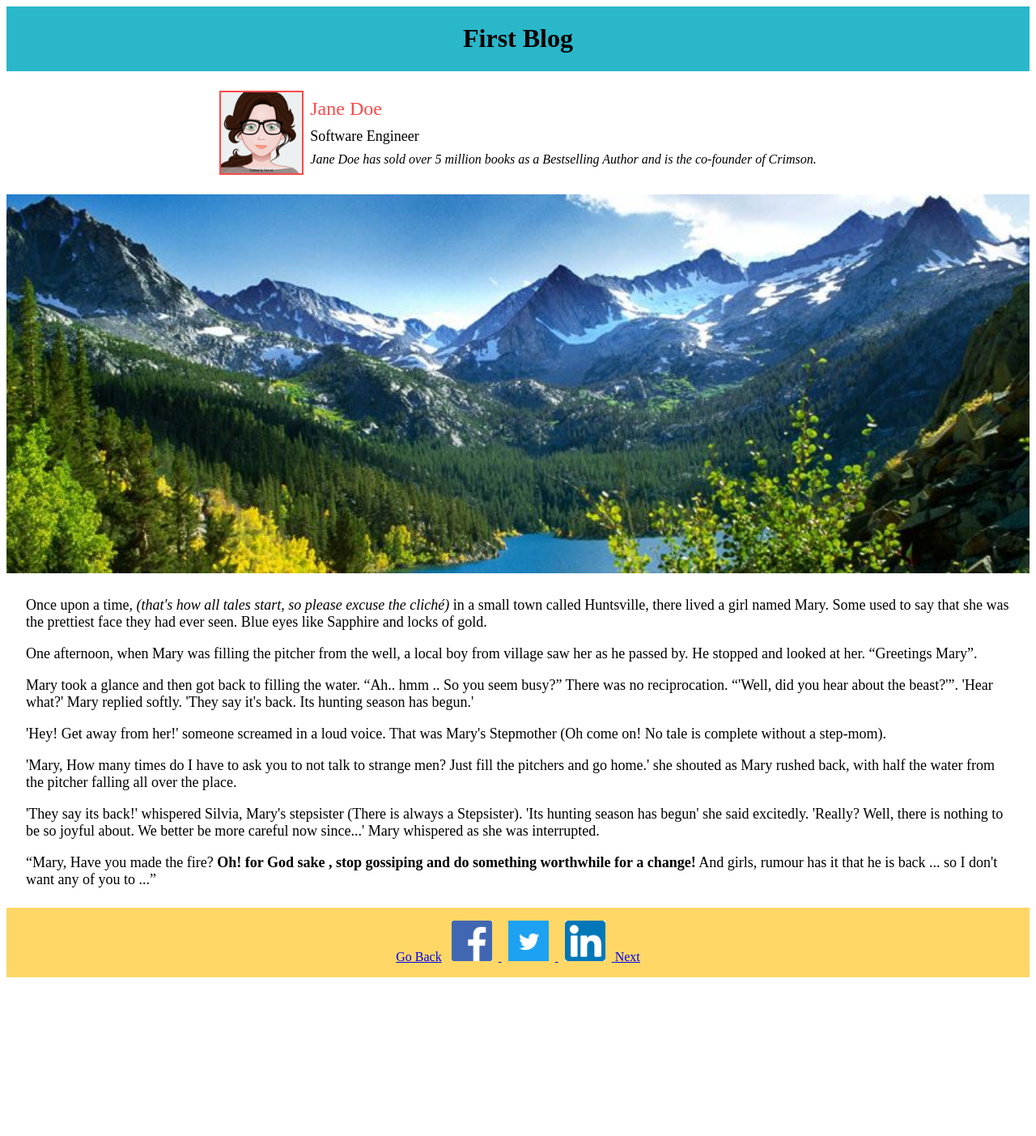
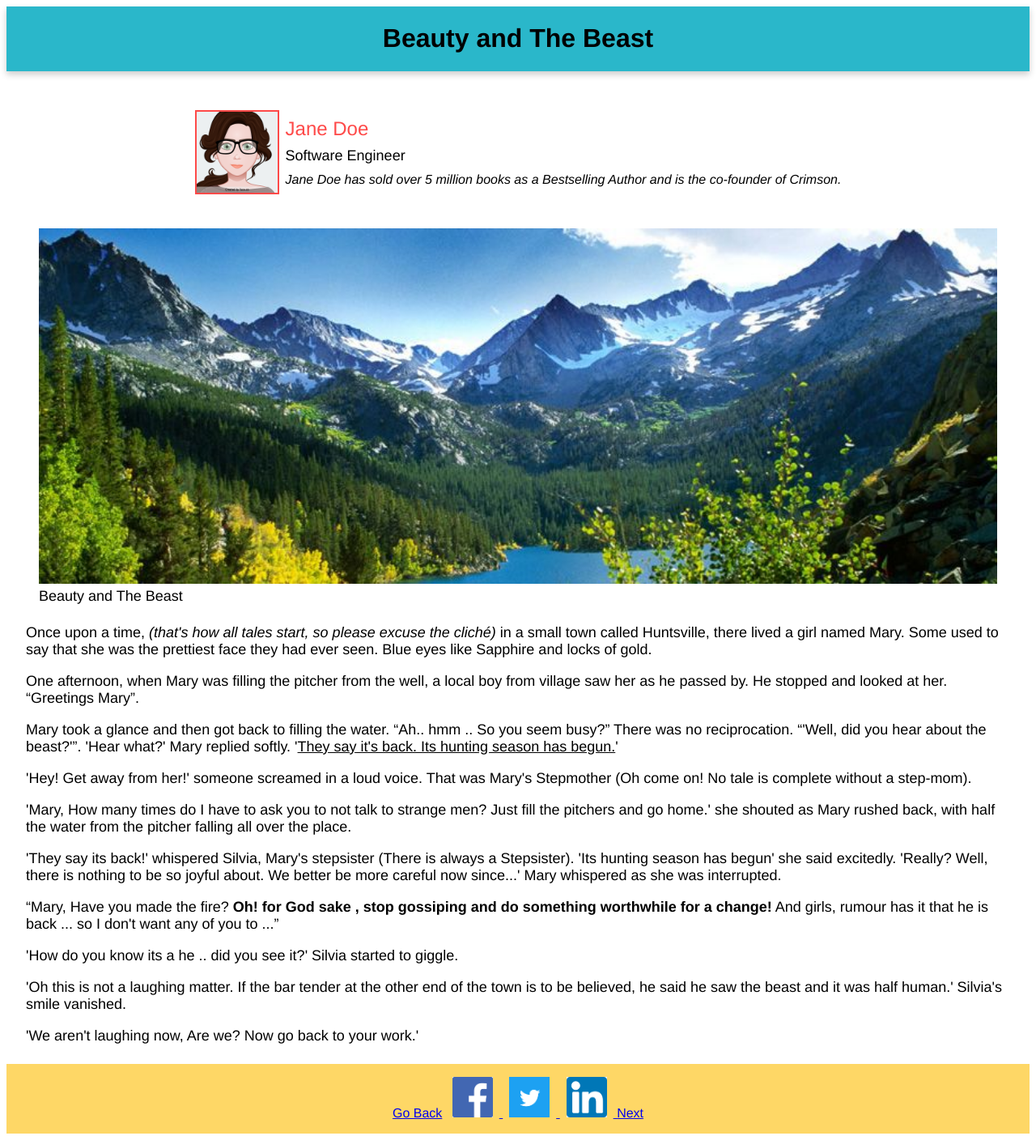
Before and after one commit to pallavisingh85/personalblog, a plain HTML site: page pages/blog.html in a window 1280 px wide. Shown: the whole page at 81% size. Before the commit the page ends 1215 px from the top, so only its background shows below. Drawn offline with Linux system fonts and the light colour scheme.

Commit message:
Indentation

```diff
--- a/pages/blog.html
+++ b/pages/blog.html
@@ -1,16 +1,16 @@
 <!DOCTYPE html>
 <html lang="en">
     <head>
-        <meta charset="utf-8" />
-        <title>My Blog Post</title>
+        <meta charset="utf-8"/>
+        <title>Beauty and The Beast</title>
         <meta content="width=device-width, initial-scale=1" name="viewport"/>
         <link rel="stylesheet" href="../styles/blog-style.css">
     </head>
     <body>
     <div class="container">
-        <div class="header">
-            <h1>First Blog</h1>
-        </div>
+        <header>
+            <h1>Beauty and The Beast</h1>
+        </header>
         <div class="author">
             <img class="box avatar" src="../assets/avatar.png" alt="avatar">
             <div class="about-author">
@@ -20,8 +20,12 @@
             </div>
         </div>
         <div class="content">
-            <img src="../assets/cover.jpg" alt="mountains">
-            <div class="blog">
+            <figure>
+                <img src="../assets/cover.jpg" alt="mountains">
+                <figcaption>Beauty and The Beast</figcaption>
+            </figure>
+
+            <article class="blog">
                 <p>Once upon a time, <em>(that's how all tales start, so please excuse the cliché)</em> in a small town called
                     Huntsville, there lived a girl named Mary. Some used to say that she was the prettiest face they had
                     ever seen. Blue eyes like Sapphire and locks of gold.</p>
@@ -30,7 +34,7 @@
                 <p>Mary took a glance and then got back to filling the water.
                     <q>Ah.. hmm .. So you seem busy?</q> There was no reciprocation. <q>'Well, did you hear about the beast?'</q>.
                     'Hear what?' Mary replied softly.
-                    'They say it's back. Its hunting season has begun.'</p>
+                    '<u>They say it's back. Its hunting season has begun.</u>'</p>
                 <p>'Hey! Get away from her!' someone screamed in a loud voice. That was Mary's Stepmother (Oh come on! No
                     tale is complete without a step-mom).</p>
                 <p>'Mary, How many times do I have to ask you to not talk to strange men? Just fill the pitchers and go
@@ -41,9 +45,13 @@
                     be more careful now since...' Mary whispered as she was interrupted.</p>
                 <p><q>Mary, Have you made the fire? <strong>Oh! for God sake , stop gossiping and do something worthwhile for a
                     change!</strong> And girls, rumour has it that he is back ... so I don't want any of you to ...</q></p>
-            </div>
+                <p>'How do you know its a he .. did you see it?' Silvia started to giggle.</p>
+                <p>'Oh this is not a laughing matter. If the bar tender at the other end of the town is to be believed,
+                    he said he saw the beast and it was half human.' Silvia's smile vanished.</p>
+                <p>'We aren't laughing now, Are we? Now go back to your work.'</p>
+            </article>
         </div>
-        <div class="footer">
+        <footer class="footer">
             <a href="../index.html">Go Back</a>
             <a href="https://www.facebook.com/">
                 <img  src="../assets/fb.png" alt="facebook">
@@ -55,7 +63,7 @@
                 <img  src="../assets/linkedin.png" alt="linkedin">
             </a>
             <a href="../index.html">Next</a>
-        </div>
+        </footer>
     </div>
     </body>
 </html>
--- a/styles/blog-style.css
+++ b/styles/blog-style.css
@@ -1,4 +1,8 @@
-.container{
+body {
+    font-family: "Helvetica Neue", Arial, sans-serif;
+}
+
+.container {
     display: grid;
     grid-template-areas:
     "hd"
@@ -7,71 +11,73 @@
     "ft";
 }
 
-.header{
+header {
     grid-area: hd;
     background: #2ab7ca;
     text-align: center;
+    box-shadow: 0 4px 8px 0 rgba(0,0,0,0.2);
+    margin-bottom: 24px;
 }
 
-.author{
+.author {
     grid-area: au;
     padding: 24px;
     display: flex;
     justify-content: center;
 }
 
-.about-author{
+.about-author {
     display: flex;
     flex-direction: column;
     padding-left: 8px;
     justify-content: space-evenly;
 }
 
-#author-name{
+#author-name {
     font-size: 24px;
     color: #fe4a49
 }
 
-#author-title{
+#author-title {
     font-size: 18px;
 }
 
-#author-description{
+#author-description {
     font-size: 16px;
     font-style:italic;
 }
 
-.content{
+.content {
     grid-area: main;
     font-size: 18px;
 }
 
-.content img{
+.content img {
     width: 100%;
 }
 
-.blog{
+.blog {
     margin: 24px;
 }
 
-.footer{
+footer {
     grid-area: ft;
     text-align: center;
     background: #fed766;
     padding:16px;
 }
 
-.footer img{
+footer img {
     width: 50px;
     padding-left: 8px;
     padding-right: 8px;
 }
 
-.box{
+.box {
     border: 2px solid #fe4a49;
 }
 
-.avatar{
+.avatar {
     width: 100px;
     height: auto;
 }
--- a/styles/card.css
+++ b/styles/card.css
@@ -15,18 +15,18 @@ img {
     width: 100%;
 }
 
-button{
+button {
     background: #fe4a49;
     color: #fed766;
     padding: 8px;
     border-radius: 4px;
 }
 
-.button-text{
+.button-text {
     color: white;
     text-decoration: none;
 }
 
-.card-desc{
+.card-desc {
     padding: 8px;
 }
--- a/styles/container.css
+++ b/styles/container.css
@@ -1,4 +1,4 @@
-.container{
+.container {
     display: grid;
     grid-template-areas:
     "hd"
@@ -18,7 +18,7 @@
     }
 }
 
-@media (min-width: 1101px){
+@media (min-width: 1101px) {
     .container{
         display: grid;
         grid-template-columns: 0.2fr 0.4fr 0.4fr;
--- a/styles/content.css
+++ b/styles/content.css
@@ -2,4 +2,4 @@
     grid-area: main;
     display: flex;
     flex-wrap: wrap;
-  }
+}
--- a/styles/style.css
+++ b/styles/style.css
@@ -2,14 +2,16 @@
 @import url("card.css");
 @import url("content.css");
 
-  .header{
+body{
+    font-family: "Helvetica Neue", Arial, sans-serif;
+}
+
+header{
     grid-area: hd;
     text-align: center;
     background: #2ab7ca;
-  }
-
-  .footer{
-    grid-area: ft;
+    box-shadow: 0 4px 8px 0 rgba(0,0,0,0.2);
+    margin-bottom: 24px;
 }
 
 .sidebar{
@@ -20,7 +22,8 @@
     font-style:italic
 }
 
-  .footer{
+footer{
+    grid-area: ft;
     text-align: center;
     background: #fed766;
     padding: 16px;
```
Also changed, not shown: index.html (+2 -2 lines). Lines whose indentation alone changed are shown as unchanged.
